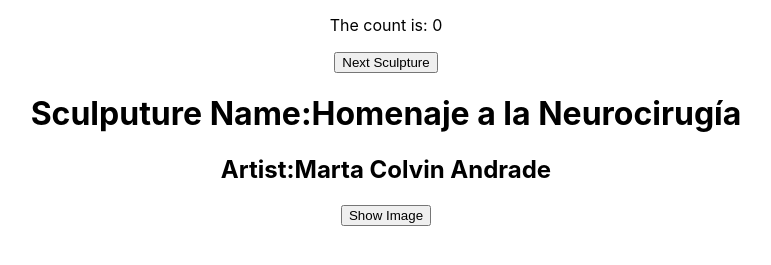
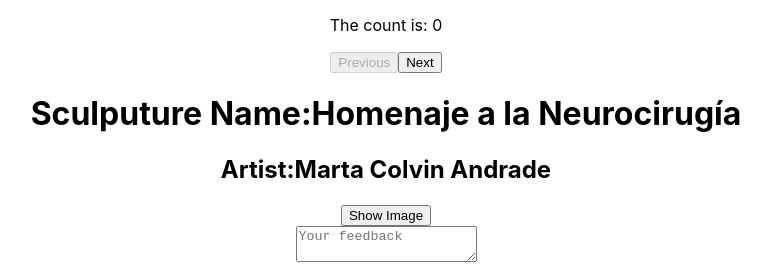
Before and after one commit to vishesh-baghel/Hotel-booking-app, a React (Create React App) app in the folder hotel-booking-app/: page / in a window 1280 px wide. Shown: the part 3465-3730 px from the top of the page, without its empty margins (254-1025 px from the left). Before the commit the page ends 3691 px from the top, so only its background shows below. Built offline with nearby package versions, Linux system fonts and the light colour scheme.

Commit message:
learned about how renders work in react

```diff
--- a/hotel-booking-app/src/App.js
+++ b/hotel-booking-app/src/App.js
@@ -423,10 +423,30 @@ function SulptureGallery() {
     setShowImage(!showImage);
   };
 
+  let hasPrev = index > 0;
+  let hasNext = index < sculptureList.length - 1;
+
+  function handlePrev() {
+    if (hasPrev) {
+      setIndex(index - 1);
+    }
+  }
+
+  function handleNext() {
+    if (hasNext) {
+      setIndex(index + 1);
+    }
+  }
+
   let sculpture = sculptureList[index];
   return (
     <div className="sculpture-gallery">
-      <button onClick={changeIndex}>Next Sculpture</button>
+      <button onClick={handlePrev} disabled={!hasPrev}>
+        Previous
+      </button>
+      <button onClick={handleNext} disabled={!hasNext}>
+        Next
+      </button>
       <h1>Sculputure Name:{sculpture.name}</h1>
       <h2>Artist:{sculpture.artist}</h2>
       <button onClick={handleClick}>
@@ -435,6 +455,33 @@ function SulptureGallery() {
       {showImage && <img src={sculpture.url} alt={sculpture.alt} />}
     </div>
   );
+}
+
+function FeedbackForm() {
+  const [isSent, setIsSent] = useState(false);
+  const [message, setMessage] = useState("");
+  if (isSent) {
+    return <p>Thank you for your feedback!!</p>;
+  } else {
+    return (
+      <form
+        onSubmit={(e) => {
+          e.preventDefault();
+          setIsSent(true);
+        }}
+      >
+        <textarea
+          placeholder="Your feedback"
+          value={message}
+          onChange={(e) => {
+            setMessage(e.target.value);
+          }}
+        />
+        <br />
+        <button type="submit">Send</button>
+      </form>
+    );
+  }
 }
 
 const App = () => {
@@ -471,6 +518,7 @@ const App = () => {
       <Signup />
       <CheckLocalVariable />
       <SulptureGallery />
+      <FeedbackForm />
     </div>
   );
 };
```
